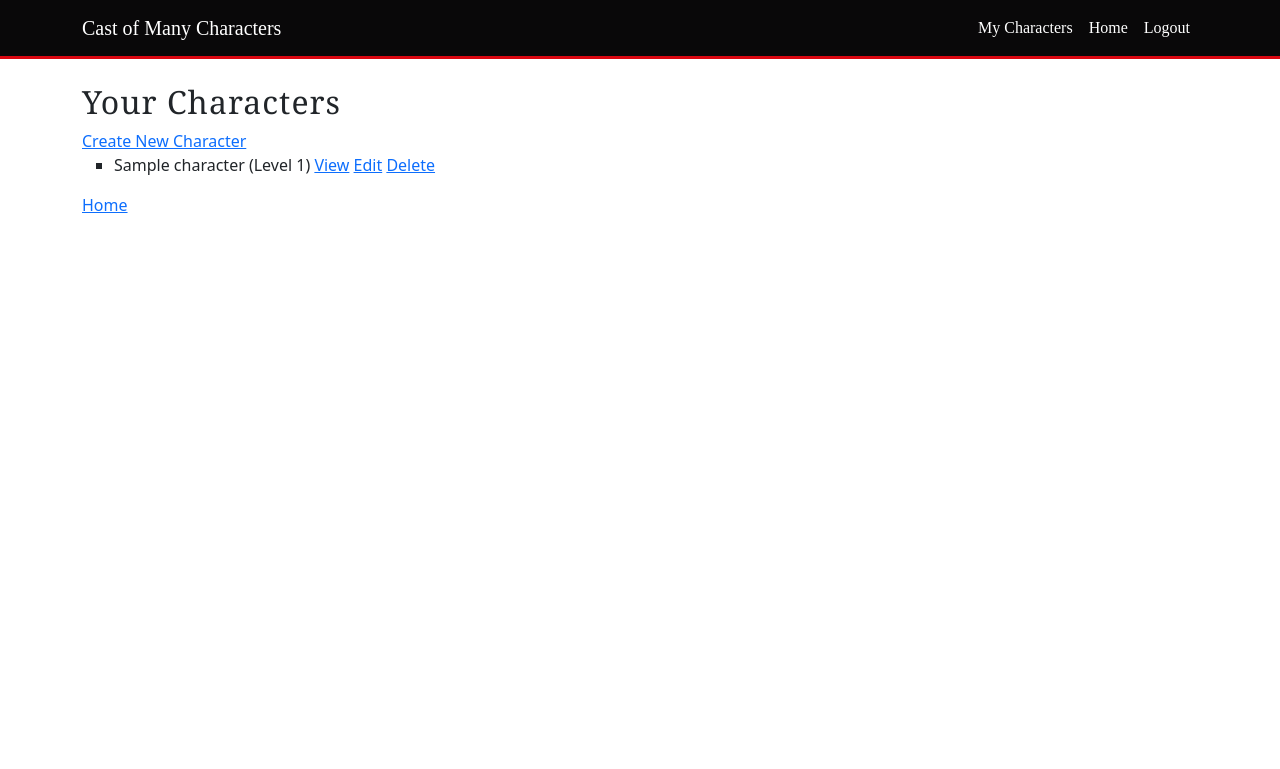
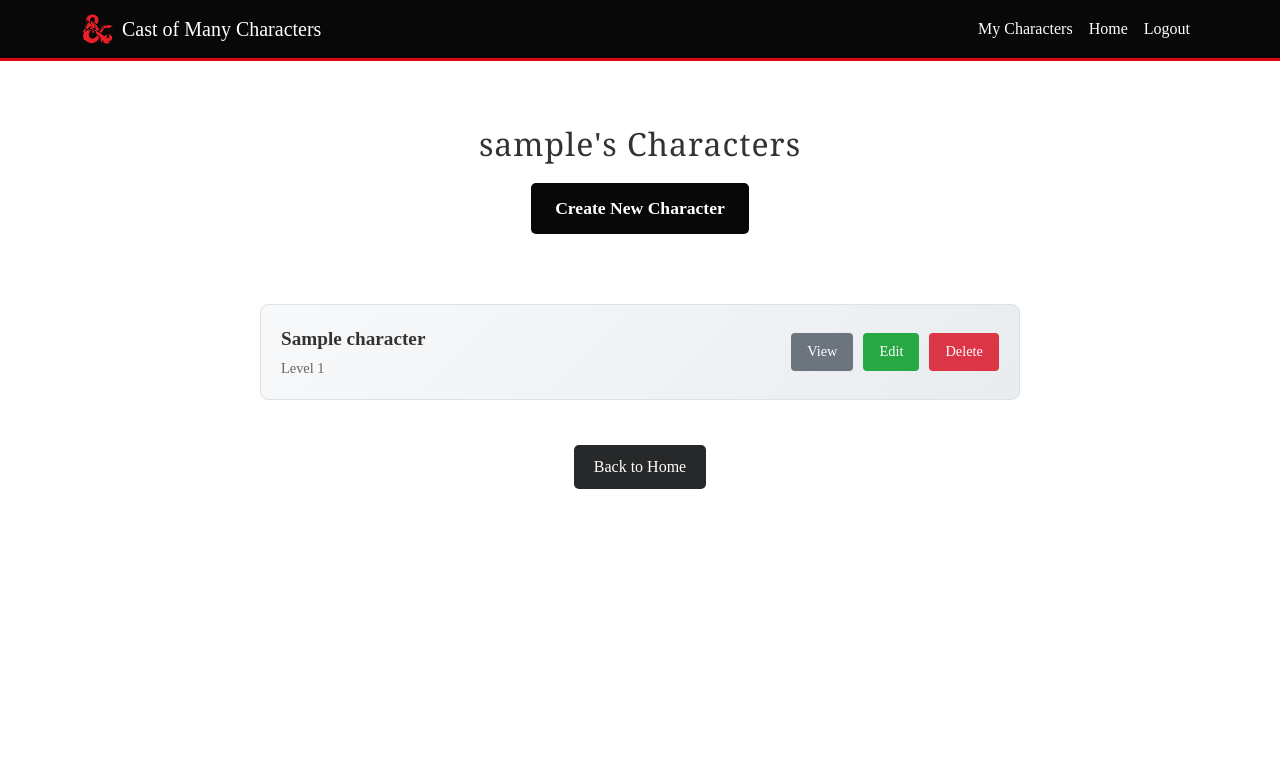
Before and after one commit to JakeSoGreat/dnd-character, a Django app: page /characters/ in a window 1280 px wide. Shown: the top 769 px of the page. Run offline with Django 4.2, Linux system fonts and the light colour scheme; a user stored in the database is signed in; tables that the repository leaves empty hold one stand-in row (values such as "Sample post").

Commit message:
style character list page

```diff
--- a/home/static/css/character_sheet.css
+++ b/home/static/css/character_sheet.css
@@ -1,6 +1,13 @@
 /* body styling */
 .main-body {
     min-height: 100vh;
+}
+
+/* Character Form Styling */
+.form-tab {
+    font-family: "Roboto Slab", "Times New Roman", serif;
+    letter-spacing: 1px;
+    color: #0c0c0c !important;
 }
 
 /* Header styling */
@@ -12,7 +19,17 @@
 
 .navbar-brand,
 .nav-link {
+    color: #ffffff;
+}
+
+.navbar-brand {
+    cursor: default;
+}
+
+.navbar-brand:hover,
+.navbar-brand:focus {
     color: #ffffff !important;
+    text-decoration: none !important;
 }
 
 .nav-link:hover {
@@ -135,7 +152,7 @@ ul {
 
 .auth-button {
     padding: 12px 24px;
-    background-color: #26282A;
+    background-color: #26282a;
     color: white;
     border: none;
     border-radius: 5px;
@@ -148,7 +165,7 @@ ul {
 }
 
 .auth-button:hover {
-    background-color: #DB0711;
+    background-color: #db0711;
     transform: translateY(-1px);
 }
 
@@ -186,3 +203,159 @@ ul {
     margin-bottom: 10px;
     border: 1px solid #f5c6cb;
 }
+
+/* Character List Styling */
+.character-list-container {
+    max-width: 800px;
+    margin: 0 auto;
+    padding: 40px 20px;
+    font-family: "Roboto Slab", "Times New Roman", serif;
+}
+
+.character-list-header {
+    text-align: center;
+    margin-bottom: 40px;
+}
+
+.character-list-header h2 {
+    font-family: "Cinzel", "Georgia", serif;
+    letter-spacing: 1px;
+    color: #333;
+    margin-bottom: 20px;
+}
+
+.create-character-btn {
+    display: inline-block;
+    padding: 12px 24px;
+    background-color: #090809;
+    color: white;
+    text-decoration: none;
+    border-radius: 5px;
+    font-size: 1.1rem;
+    font-weight: 600;
+    font-family: "Roboto Slab", "Times New Roman", serif;
+    transition: background-color 0.3s ease, transform 0.1s ease;
+    margin-bottom: 30px;
+}
+
+.create-character-btn:hover {
+    background-color: #218838;
+    color: white;
+    text-decoration: none;
+    transform: translateY(-1px);
+}
+
+.character-list {
+    list-style: none;
+    padding: 0;
+    margin: 0;
+}
+
+.character-item {
+    background: linear-gradient(135deg, #f8f9fa 0%, #e9ecef 100%);
+    border: 1px solid #dee2e6;
+    border-radius: 8px;
+    padding: 20px;
+    margin-bottom: 15px;
+    display: flex;
+    justify-content: space-between;
+    align-items: center;
+    transition: transform 0.2s ease, box-shadow 0.2s ease;
+}
+
+.character-item:hover {
+    transform: translateY(-2px);
+    box-shadow: 0 4px 8px rgba(0, 0, 0, 0.1);
+}
+
+.character-info {
+    flex: 1;
+}
+
+.character-name {
+    font-size: 1.2rem;
+    font-weight: 600;
+    color: #333;
+    margin: 0;
+}
+
+.character-level {
+    font-size: 0.9rem;
+    color: #666;
+    margin-top: 4px;
+}
+
+.character-actions {
+    display: flex;
+    gap: 10px;
+}
+
+.action-btn {
+    padding: 8px 16px;
+    text-decoration: none;
+    border-radius: 4px;
+    font-size: 0.9rem;
+    font-weight: 500;
+    transition: background-color 0.3s ease;
+}
+
+.view-btn {
+    background-color: #6c757d;
+    color: white;
+}
+
+.view-btn:hover {
+    background-color: #5a6268;
+    color: white;
+    text-decoration: none;
+}
+
+.edit-btn {
+    background-color: #28a745;
+    color: white;
+}
+
+.edit-btn:hover {
+    background-color: #218838;
+    color: white;
+    text-decoration: none;
+}
+
+.delete-btn {
+    background-color: #dc3545;
+    color: white;
+}
+
+.delete-btn:hover {
+    background-color: #c82333;
+    color: white;
+    text-decoration: none;
+}
+
+.no-characters {
+    text-align: center;
+    padding: 40px;
+    background: linear-gradient(135deg, #f8f9fa 0%, #e9ecef 100%);
+    border: 1px solid #dee2e6;
+    border-radius: 8px;
+    color: #666;
+    font-style: italic;
+}
+
+.home-link {
+    display: inline-block;
+    margin-top: 30px;
+    padding: 10px 20px;
+    background-color: #26282a;
+    color: white;
+    text-decoration: none;
+    border-radius: 5px;
+    font-weight: 500;
+    transition: background-color 0.3s ease;
+}
+
+.home-link:hover {
+    background-color: #1a1c1e;
+    color: white;
+    text-decoration: none;
+}
--- a/home/templates/base.html
+++ b/home/templates/base.html
@@ -21,11 +21,12 @@
     </head>
     <body>
         <!-- Header -->
-        <nav class="navbar navbar-expand-lg navbar-light bg-light mb-4">
+        <nav class="navbar navbar-expand-lg mb-4">
             <div class="container">
-                <a class="navbar-brand d-flex align-items-center" href="{% url 'home' %}">
+                <span class="navbar-brand d-flex align-items-center">
+                    <img src="{% static 'images/logo.png' %}" alt="Logo" width="32" height="32" class="me-2" />
                     Cast of Many Characters
-                </a>
+                </span>
                 <div class="collapse navbar-collapse">
                     <ul class="navbar-nav ms-auto">
                         {% if user.is_authenticated %}
--- a/home/templates/character_form.html
+++ b/home/templates/character_form.html
@@ -9,7 +9,7 @@
 <ul class="nav nav-tabs" id="characterTabs" role="tablist">
     <li class="nav-item" role="presentation">
         <button
-            class="nav-link active"
+            class=" form-tab nav-link active"
             id="character-tab"
             data-bs-toggle="tab"
             data-bs-target="#character"
@@ -21,7 +21,7 @@
     {% if character_form.instance.pk %}
     <li class="nav-item" role="presentation">
         <button
-            class="nav-link"
+            class="form-tab nav-link"
             id="quick-add-tab"
             data-bs-toggle="tab"
             data-bs-target="#quick-add"
--- a/home/templates/character_list.html
+++ b/home/templates/character_list.html
@@ -1,22 +1,51 @@
 {% extends "base.html" %} {% block content %}
-    <head>
-        <title>Your Characters</title>
-    </head>
-    <body>
-        <h2>Your Characters</h2>
-        <a href="{% url 'character_create' %}">Create New Character</a>
-        <ul>
+<head>
+    <title>Your Characters</title>
+</head>
+<body>
+    <div class="character-list-container">
+        <div class="character-list-header">
+            <h2>{{ user.username }}'s Characters</h2>
+            <a href="{% url 'character_create' %}" class="create-character-btn"
+                >Create New Character</a
+            >
+        </div>
+
+        <ul class="character-list">
             {% for character in characters %}
-            <li>
-                {{ character.name }} (Level {{ character.level }})
-                <a href="{% url 'character_detail' character.pk %}">View</a>
-                <a href="{% url 'character_update' character.pk %}">Edit</a>
-                <a href="{% url 'character_delete' character.pk %}">Delete</a>
+            <li class="character-item">
+                <div class="character-info">
+                    <div class="character-name">{{ character.name }}</div>
+                    <div class="character-level">
+                        Level {{ character.level }}
+                    </div>
+                </div>
+                <div class="character-actions">
+                    <a
+                        href="{% url 'character_detail' character.pk %}"
+                        class="action-btn view-btn"
+                        >View</a
+                    >
+                    <a
+                        href="{% url 'character_update' character.pk %}"
+                        class="action-btn edit-btn"
+                        >Edit</a
+                    >
+                    <a
+                        href="{% url 'character_delete' character.pk %}"
+                        class="action-btn delete-btn"
+                        >Delete</a
+                    >
+                </div>
             </li>
             {% empty %}
-            <li>No characters found.</li>
+            <li class="no-characters">No characters found.</li>
             {% endfor %}
         </ul>
-        <a href="{% url 'home' %}">Home</a>
-    </body>
+
+        <div style="text-align: center">
+            <a href="{% url 'home' %}" class="home-link">Back to Home</a>
+        </div>
+    </div>
+</body>
 {% endblock %}
```
Also changed, not shown: home/static/images/hero_image.jpg, home/static/images/logo.png.
